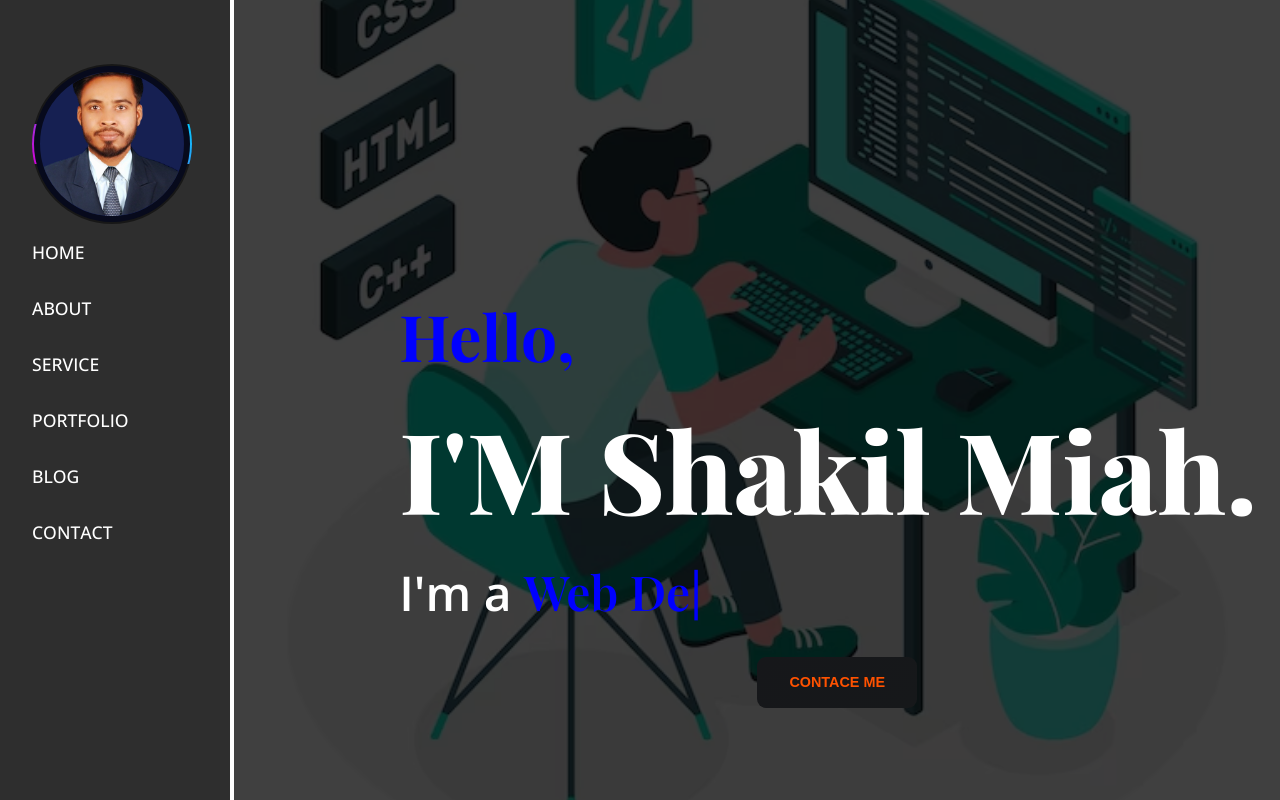
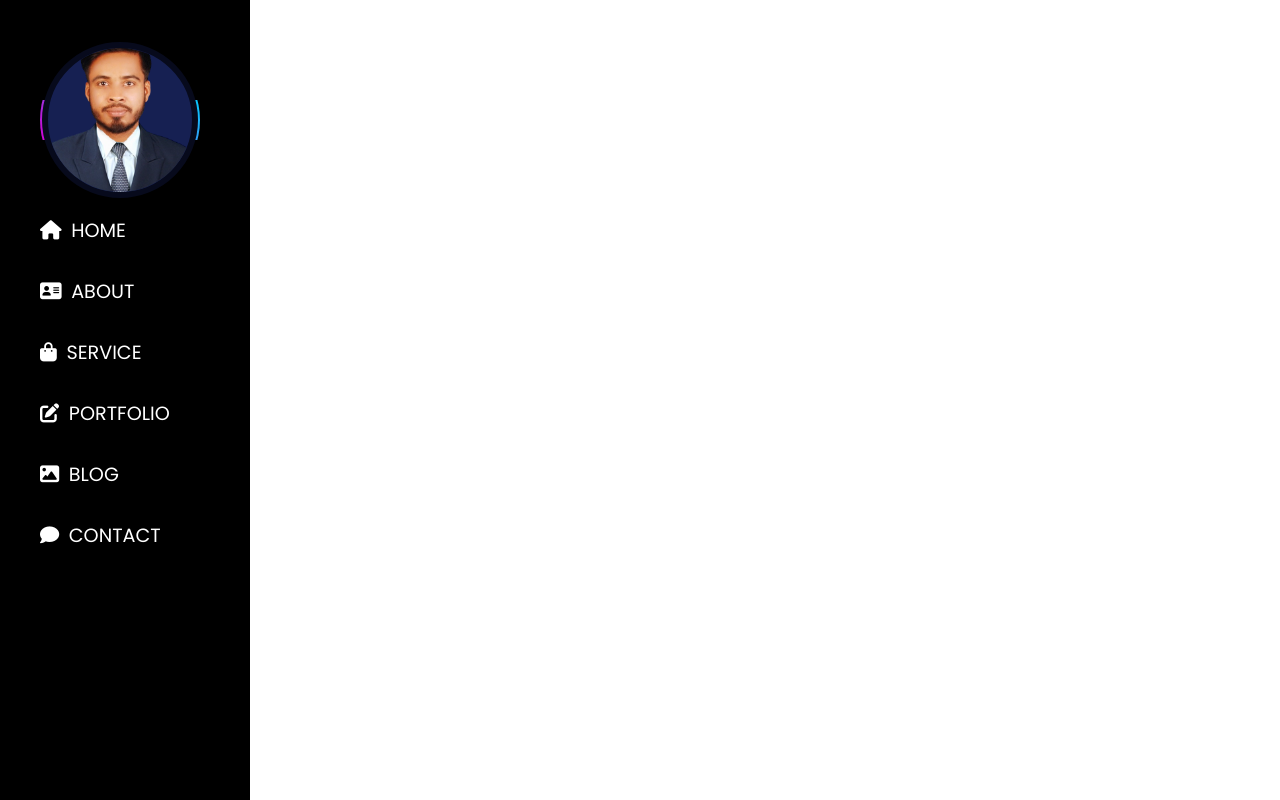
Before and after one commit to developer-mdshakil/shakil-resume, a plain HTML site: page index.html in a window 1280 px wide. Drawn offline with nearby package versions, Linux system fonts and the light colour scheme; a web font is replaced by a local one.

Commit message:
sidebar menu edit

```diff
--- a/css/style.css
+++ b/css/style.css
@@ -1,50 +1,40 @@
-/* fonts link here from google  */
-@import url('https://fonts.googleapis.com/css2?family=Open+Sans:ital,wght@0,300;0,400;0,500;0,600;0,700;0,800;1,300;1,400;1,500;1,600;1,700&family=Playfair+Display:ital,wght@0,400;0,500;0,600;0,700;0,800;0,900;1,400;1,500;1,600;1,700;1,800&display=swap');
+/* google fonts link here  */
+@import url('https://fonts.googleapis.com/css2?family=Bacasime+Antique&family=Open+Sans:ital,wght@0,300;0,400;0,500;0,600;0,700;0,800;1,300;1,400;1,500;1,600;1,700&family=Poppins:ital,wght@0,100;0,200;0,300;0,400;0,500;0,600;0,700;0,800;0,900;1,100;1,200;1,300;1,400;1,500;1,600;1,700;1,800&display=swap');
 
-/******* common style here  *******/
+/* common stylesheet here  */
 * {
     margin: 0;
     padding: 0;
+    box-sizing: border-box;
 }
 
+body,
 h1,
 h2,
 h3,
 h4,
 h5,
 h6,
-span,
-strong {
-    font-family: 'Playfair Display', serif;
+a,
+span {
+    font-family: 'Poppins', sans-serif;
 }
 
-body,
-a {
-    font-family: 'Open Sans', sans-serif;
+strong,
+p {
+    font-family: 'Bacasime Antique', serif;
 }
 
-/********** common style end here  *******/
-/******* developer style here  *******/
-.developer {
-    width: 100%;
-    height: 100vh;
-}
-
-.dev-wrraper {
-    display: flex;
-    width: 100%;
-    height: 100vh;
-}
-
-/******** developer style end here  **********/
-/******** dev-side-nav style here  ***********/
-.dev-side-nav {
-    width: 18%;
-    height: 100vh;
-    background: #000000d1;
-    padding-top: 4rem;
-    padding-left: 2rem;
-    box-sizing: border-box;
+/* common stylesheet end here  */
+/***** dev-sidebar ******/
+.dev-sidebar {
+    position: fixed;
+    background: #000;
+    width: 250px;
+    height: 100%;
+    top: 0;
+    left: 0;
+    z-index: 99;
 }
 
 .dev-profile {
@@ -102,108 +92,24 @@ a {
     object-fit: cover;
 }
 
-/* developer-menu style here  */
-menu ul {
+.dev_menu {
+    padding-left: 2.5rem;
+    padding-top: 2.5rem;
+    box-sizing: border-box;
+}
+
+.dev_menu ul {
     list-style: none;
 }
 
-menu ul li a {
+.dev_menu ul li a {
     display: block;
-    padding: 1rem 0;
     text-decoration: none;
     color: white;
-    font-size: 1.1rem;
-    font-weight: 500;
-    transition: all .5s ease-in-out;
+    font-size: 1.2rem;
+    padding: 1rem 0;
 }
 
-menu ul li a:hover {
-    color: #ff5200;
+.dev_menu ul li a span {
+    margin-right: 0.6rem;
 }
-
-/******* dev-side-nav style end here  ********/
-
-/* dev-side-sections stylesheets start here  */
-.dev-side-sections {
-    width: 82%;
-    height: 100%;
-    margin-left: 0.3rem;
-}
-
-/* dev-hero style here start  */
-.dev-hero {
-    background-image: url(../images/banner-bg/banner-bg.avif);
-    background-size: cover;
-    background-position: center;
-    width: 100%;
-    height: 100%;
-    position: relative;
-    padding: 0.3rem;
-    box-sizing: border-box;
-    z-index: 1;
-}
-
-.dev-hero::after {
-    content: "";
-    position: absolute;
-    width: 100%;
-    height: 100%;
-    background: rgb(0 0 0 / 75%);
-    top: 0px;
-    left: 0px;
-    z-index: -1;
-}
-
-.dev-hero-content {
-    position: relative;
-    top: 18rem;
-    margin-left: 10rem;
-}
-
-.dev-hero-content h3 {
-    font-size: 4rem;
-    font-weight: 700;
-    color: blue;
-}
-
-.dev-hero-content h1 {
-    font-size: 7rem;
-    font-weight: 800;
-    color: white;
-    margin: 1rem 0;
-}
-
-.dev-hero-content p {
-    display: block;
-    font-size: 3rem;
-    font-weight: 600;
-    color: white;
-    margin-bottom: 2rem;
-}
-
-.dev-hero-content span {
-    color: blue;
-}
-
-.dev-hero-btn {
-    text-align: center;
-}
-
-.dev-hero-btn button {
-    padding: 1.1rem 2rem;
-    font-size: 0.9rem;
-    font-weight: 600;
-    background: linear-gradient(145deg, #16171a, #16181a);
-    color: #ff5200;
-    cursor: pointer;
-    border-radius: 9px;
-    outline: none;
-    border: none;
-    transition: all .5s ease-in-out;
-}
-
-.dev-hero-btn button:hover {
-    transform: translateY(-4px);
-}
-
-/* dev-hero style end here  */
--- a/index.html
+++ b/index.html
@@ -5,68 +5,33 @@
     <meta charset="UTF-8">
     <meta name="viewport" content="width=device-width, initial-scale=1.0">
     <title>developer-shakil</title>
-    <!-- main-stylesheet here  -->
-    <link rel="stylesheet" href="css/style.css">
+    <!-- fontawsome icon link here cdn  -->
+    <script src="https://kit.fontawesome.com/7040b42bf0.js" crossorigin="anonymous"></script>
+
+    <!-- main stylesheet linkup cdn here  -->
+    <link rel="stylesheet" href="/css/style.css">
 </head>
 
 <body>
-    <!-- header area start here with a awsome side nav and hero section  -->
-    <div class="developer">
-        <!-- .dev-wrraper  -->
-        <div class="dev-wrraper">
-            <!-- side-navigation area here  -->
-            <div class="dev-side-nav">
-                <nav>
-                    <div class="dev-profile">
-                        <div class="dev-image">
-                            <img src="/images/profile/developer-prof.png" alt="developer-shakil">
-                        </div>
-                    </div>
-                    <menu>
-                        <ul>
-                            <li><a href="#">HOME</a></li>
-                            <li><a href="#">ABOUT</a></li>
-                            <li><a href="#">SERVICE</a></li>
-                            <li><a href="#">PORTFOLIO</a></li>
-                            <li><a href="#">BLOG</a></li>
-                            <li><a href="#">CONTACT</a></li>
-                        </ul>
-                    </menu>
-                </nav>
+    <!-- start here developer sidebar  -->
+    <div class="dev-sidebar">
+        <div class="dev_menu">
+            <div class="dev-profile">
+                <div class="dev-image">
+                    <img src="/images/profile/developer-prof.png" alt="">
+                </div>
             </div>
-            <!-- side-navigation end here  -->
-            <div class="dev-side-sections">
-                <!-- hero section start here  -->
-                <section class="dev-hero">
-                    <div class="dev-hero-content">
-                        <h3>Hello,</h3>
-                        <h1>I'M Shakil Miah.</h1>
-                        <p>I'm a <span class="auto-type"></span></p>
-                        <div class="dev-hero-btn">
-                            <button>CONTACE ME</button>
-                        </div>
-                    </div>
-                </section>
-                <!-- hero-section end here  -->
-            </div>
+            <ul>
+                <li><a href="#"><span><i class="fa-solid fa-house"></i></span>HOME</a></li>
+                <li><a href="#"><span><i class="fa-solid fa-address-card"></i></span>ABOUT</a></li>
+                <li><a href="#"><span><i class="fa-solid fa-bag-shopping"></i></span>SERVICE</a></li>
+                <li><a href="#"><span><i class="fa-solid fa-pen-to-square"></i></span>PORTFOLIO</a></li>
+                <li><a href="#"><span><i class="fa-sharp fa-solid fa-image"></i></span>BLOG</a></li>
+                <li><a href="#"><span><i class="fa-sharp fa-solid fa-comment"></i></span>CONTACT</a></li>
+            </ul>
         </div>
     </div>
-    <!-- header area end  -->
-
-
-    <!-- load here typed efecct js cdn  -->
-    <script src="https://unpkg.com/typed.js@2.0.16/dist/typed.umd.js"></script>
-
-    <!-- typed effect declare here  -->
-    <script>
-        var typed = new Typed(".auto-type", {
-            strings: ["Web Developer", "Frontend Developer", "Web Designer", "Wordpress Designer", "Coder"],
-            typeSpeed: 150,
-            backSpeed: 150,
-            loop: true
-        })
-    </script>
-    <!-- typed effect declare end here  -->
+    <!-- end here developer sidebar  -->
 </body>
 
 </html>
```
